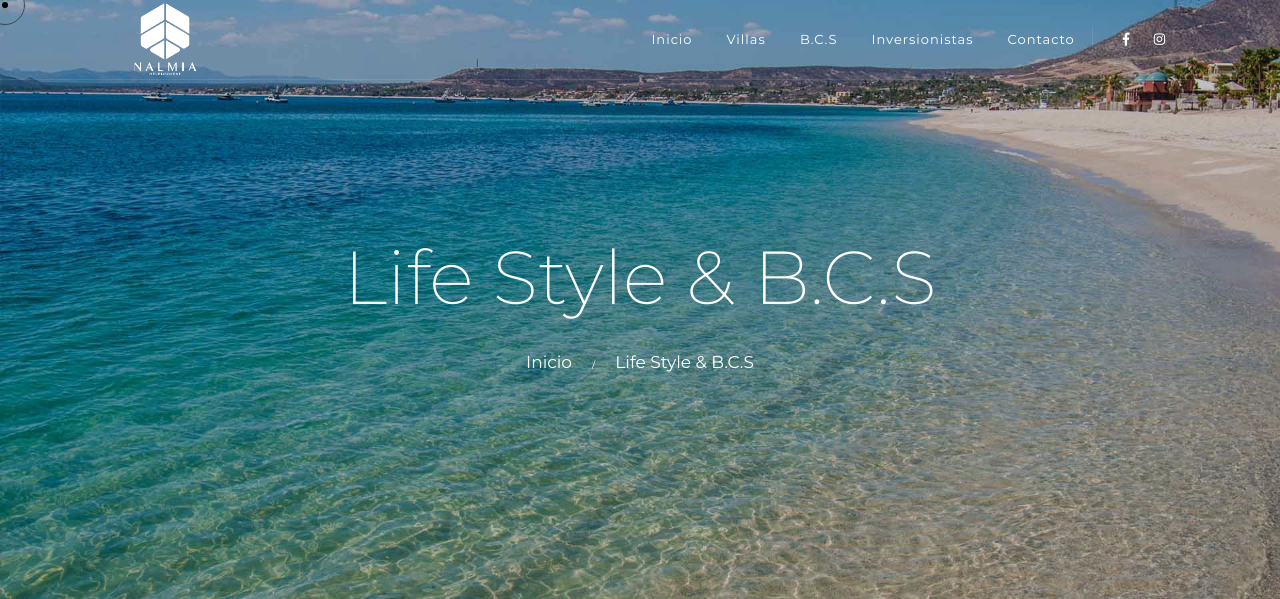
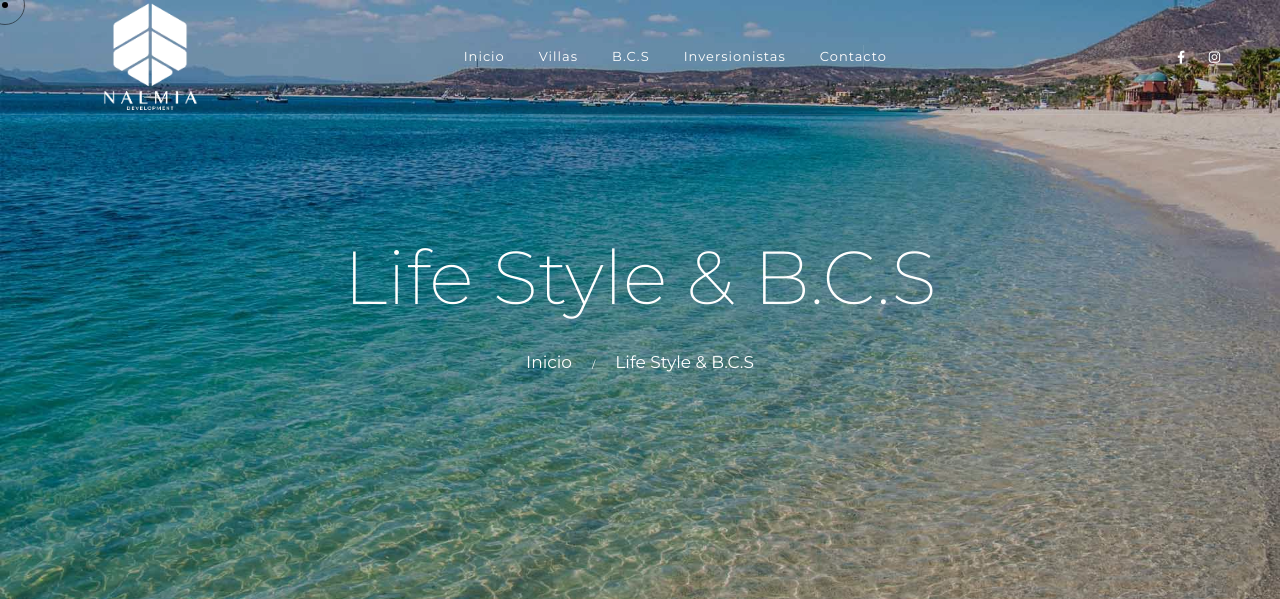
Before and after one commit to Ivonnemtz96/Nalmia, a PHP site: page /bcs.php in a window 1280 px wide; the page is wider, and only the part inside the window is pictured. Shown: the top 599 px of that part. Run offline with PHP 8.4, Linux system fonts and the light colour scheme.

Commit message:
Puntero en movil se esconde, nav se hace más grande

```diff
--- a/includes/header.php
+++ b/includes/header.php
@@ -1,16 +1,17 @@
 <nav class="navbar change navbar-expand-lg">
-    <div class="container">
-
+    <div class="container-fluid">
+        <div class="col-6 col-md-4">
             <!-- Logo -->
             <a class="logo" href="/">
-            <img style="width: 10rem;" src="/img/logo.png" alt="logo">
+                <img style="width: 15rem;" src="/img/logo.png" alt="logo">
             </a>
+        </div>
 
         <button class="navbar-toggler" type="button" data-toggle="collapse" data-target="#navbarSupportedContent"
             aria-controls="navbarSupportedContent" aria-expanded="false" aria-label="Toggle navigation">
             <span class="icon-bar"><i class="fas fa-bars"></i></span>
         </button>
-
+        <div class="col-12 col-md-4">
             <!-- navbar links -->
             <div class="collapse navbar-collapse" id="navbarSupportedContent">
                 <ul class="navbar-nav ml-auto">
@@ -20,6 +21,9 @@
                     <li class="nav-item"><a class="nav-link" href="/investment">Inversionistas</a></li>
                     <li class="nav-item"><a class="nav-link" href="/contact">Contacto</a></li>
                 </ul>
+            </div>
+        </div>
+        <div class="col-6 col-md-4 d-none d-md-block text-right">
             <div class="social-icon">
                 <a href="#0"><i class="fab fa-facebook-f"></i></a>
                 <a href="#0"><i class="fab fa-instagram"></i></a>
--- a/includes/preloader.php
+++ b/includes/preloader.php
@@ -15,7 +15,7 @@
 
 <!-- ==================== Start cursor ==================== -->
 
-<div class="mouse-cursor cursor-outer"></div>
-<div class="mouse-cursor cursor-inner"></div>
+<div class="mouse-cursor cursor-outer d-none d-md-block"></div>
+<div class="mouse-cursor cursor-inner d-none d-md-block"></div>
 
 <!-- ==================== End cursor ==================== -->
```
Lines whose indentation alone changed are shown as unchanged.
